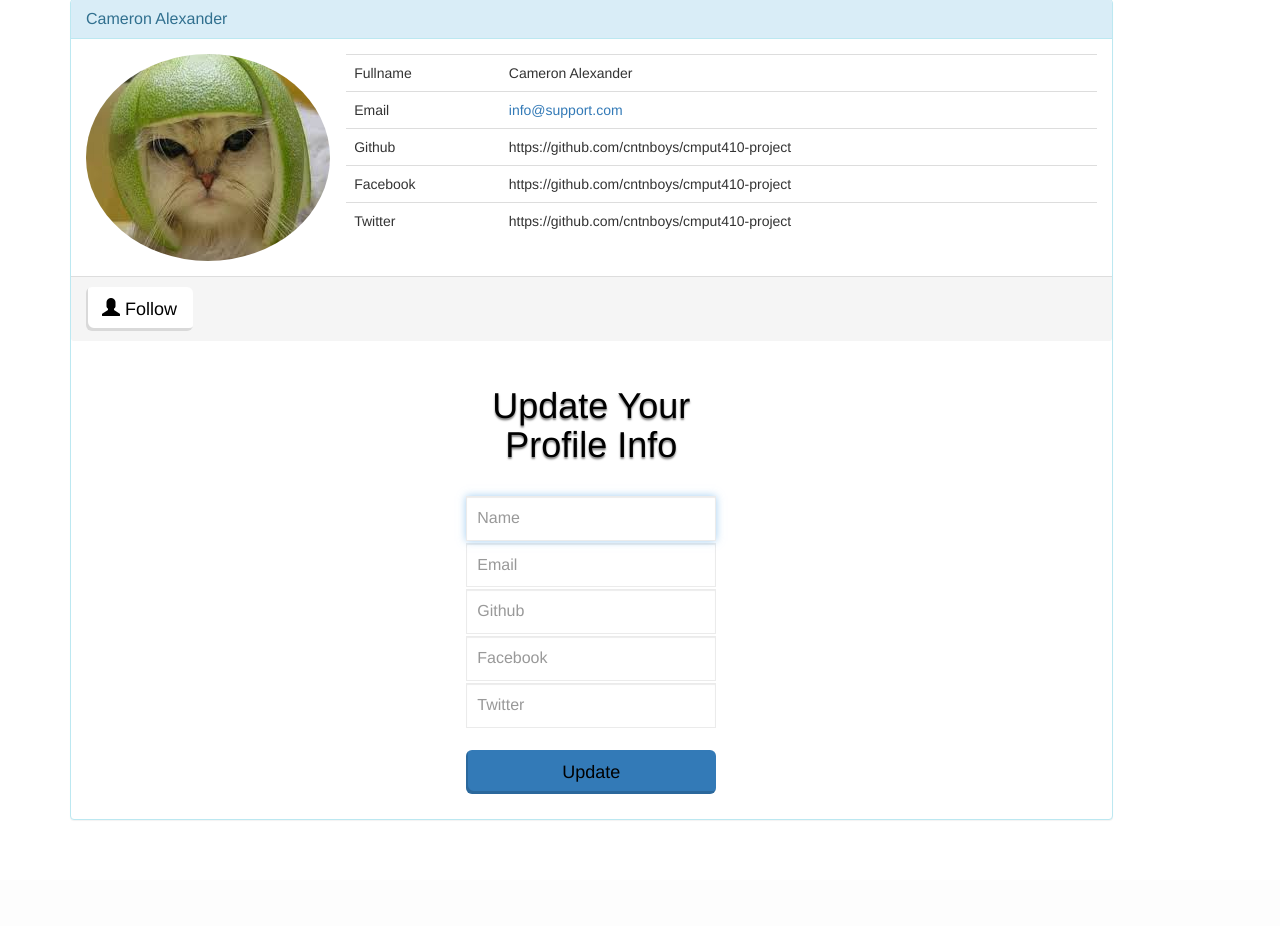
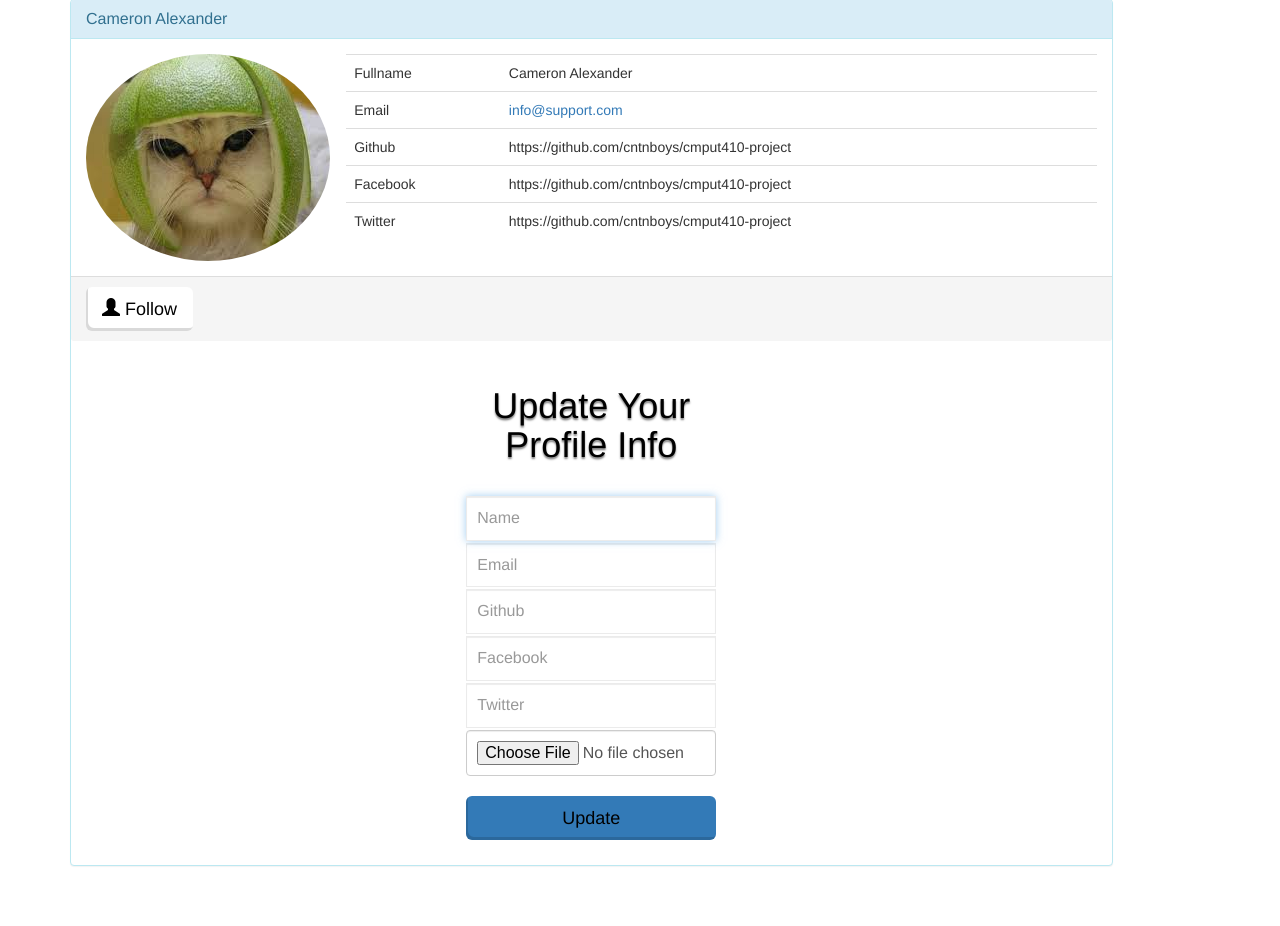
Before and after one commit to cntnboys/cmput410-project, a Django app: template author/templates/Editprofile.html in a window 1280 px wide. Shown: the part 201-1127 px from the top of the page. Before the commit the page ends 1021 px from the top, so only its background shows below. Run offline with Django 3.2, Linux system fonts and the light colour scheme; the template is opened without the code that fills it, so the values that code supplies are empty; parts of the project's set-up code (start-up, migrations or seed data) failed here and were passed over; some libraries are stand-ins or nearby versions.

Commit message:
editprofile image

```diff
--- a/author/templates/Editprofile.html
+++ b/author/templates/Editprofile.html
@@ -126,6 +126,7 @@
 		<input type="text" class="form-control" placeholder="Github" required="" autofocus="" name=username>
 		<input type="text" class="form-control" placeholder="Facebook" required="" autofocus="" name=username>
 		<input type="text" class="form-control" placeholder="Twitter" required="" autofocus="" name=username>
+		<input type="file" class="form-control" placeholder=""  name=image>
 
 
 		</br>
```
